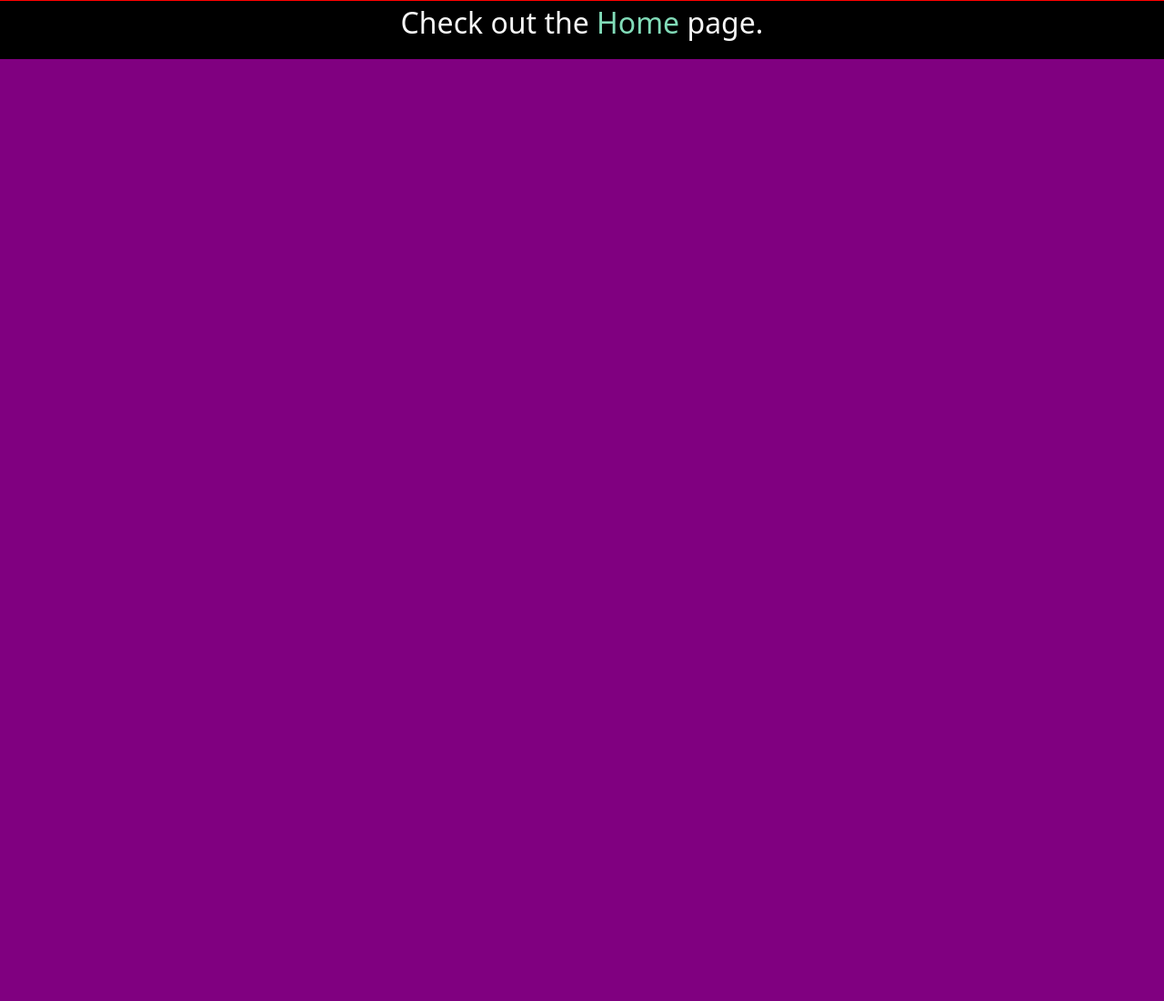
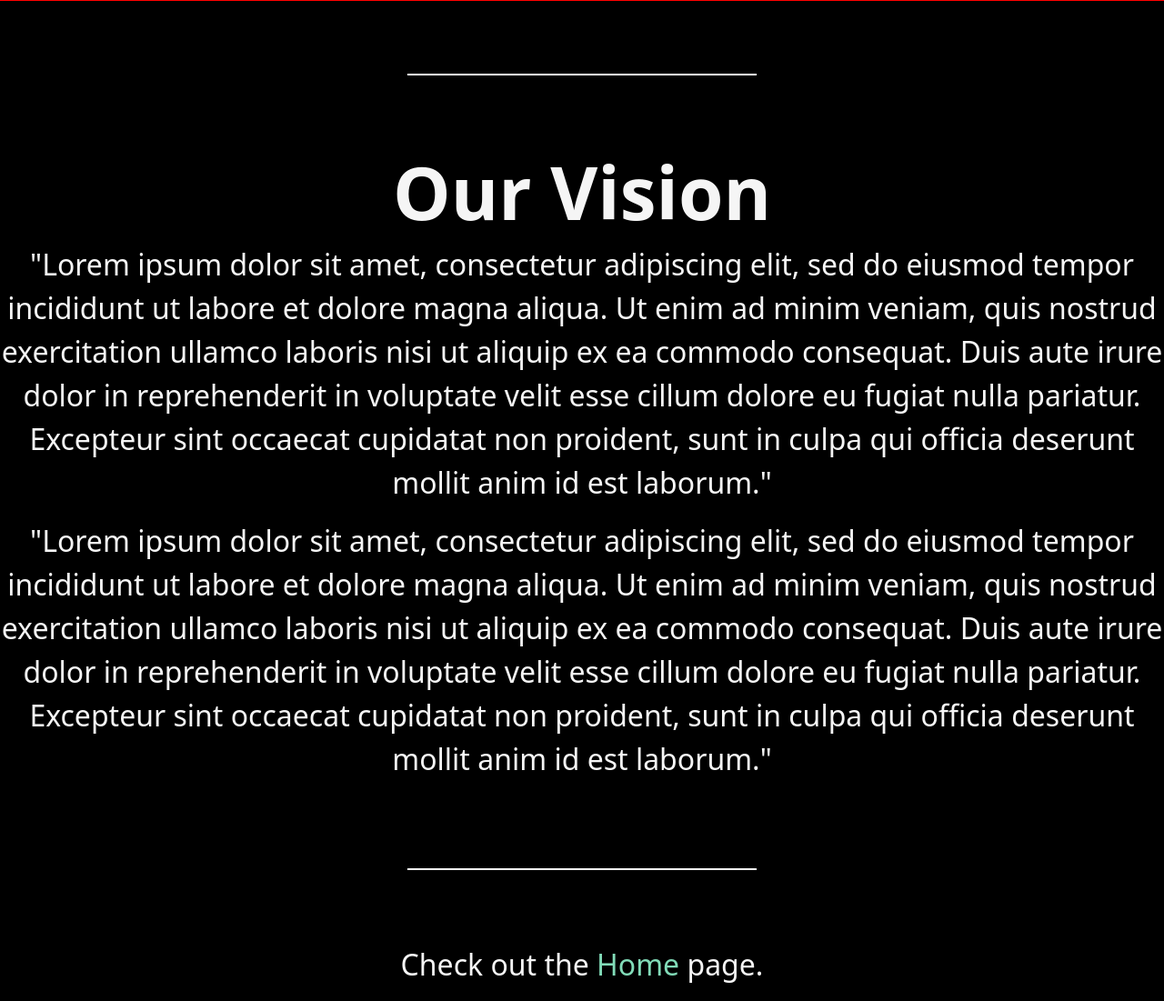
Before and after one commit to meta112/noredio-website, a Django app: page /about/ in a window 1280 px wide. Shown: the part 1300-2401 px from the top of the page at 91% size. Before the commit the page ends 1365 px from the top, so only its background shows below. Run offline with Django 5.2, Linux system fonts and the light colour scheme.

Commit message:
Add section for Our Vision in About

```diff
--- a/noredio/frontend/templates/frontend/about.html
+++ b/noredio/frontend/templates/frontend/about.html
@@ -21,5 +21,16 @@
             </div>
         </div>
     </div>
+    <div class="hori-line"></div>
+    <h1>Our Vision</h1>
+    <p>"Lorem ipsum dolor sit amet, consectetur adipiscing elit, sed do eiusmod tempor incididunt ut labore et dolore magna aliqua.
+        Ut enim ad minim veniam, quis nostrud exercitation ullamco laboris nisi ut aliquip ex ea commodo consequat.
+        Duis aute irure dolor in reprehenderit in voluptate velit esse cillum dolore eu fugiat nulla pariatur.
+        Excepteur sint occaecat cupidatat non proident, sunt in culpa qui officia deserunt mollit anim id est laborum."</p>
+    <p>"Lorem ipsum dolor sit amet, consectetur adipiscing elit, sed do eiusmod tempor incididunt ut labore et dolore magna aliqua.
+        Ut enim ad minim veniam, quis nostrud exercitation ullamco laboris nisi ut aliquip ex ea commodo consequat.
+        Duis aute irure dolor in reprehenderit in voluptate velit esse cillum dolore eu fugiat nulla pariatur.
+        Excepteur sint occaecat cupidatat non proident, sunt in culpa qui officia deserunt mollit anim id est laborum."</p>
+    <div class="hori-line"></div>
     <p>Check out the <a href="/">Home</a> page.</p>
 {% endblock %}
```
